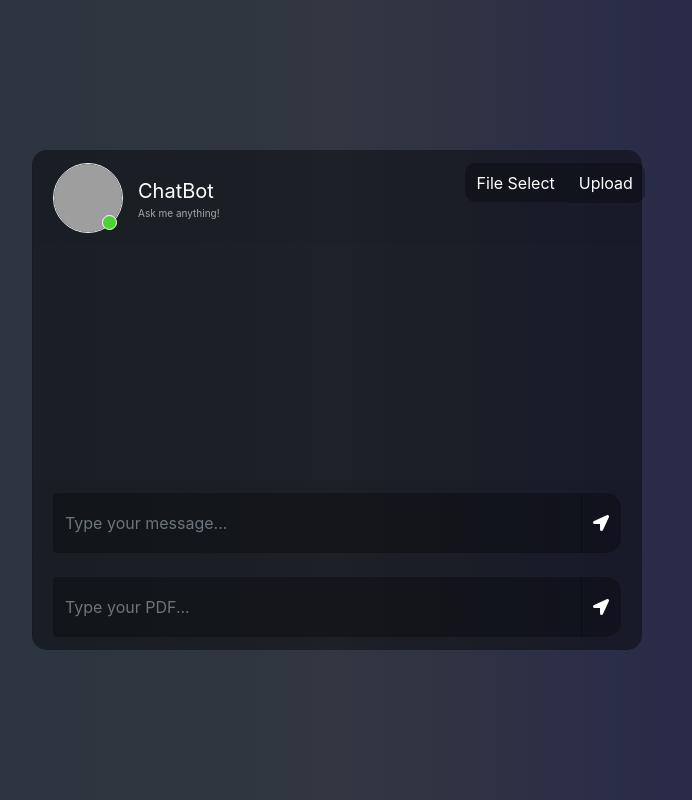
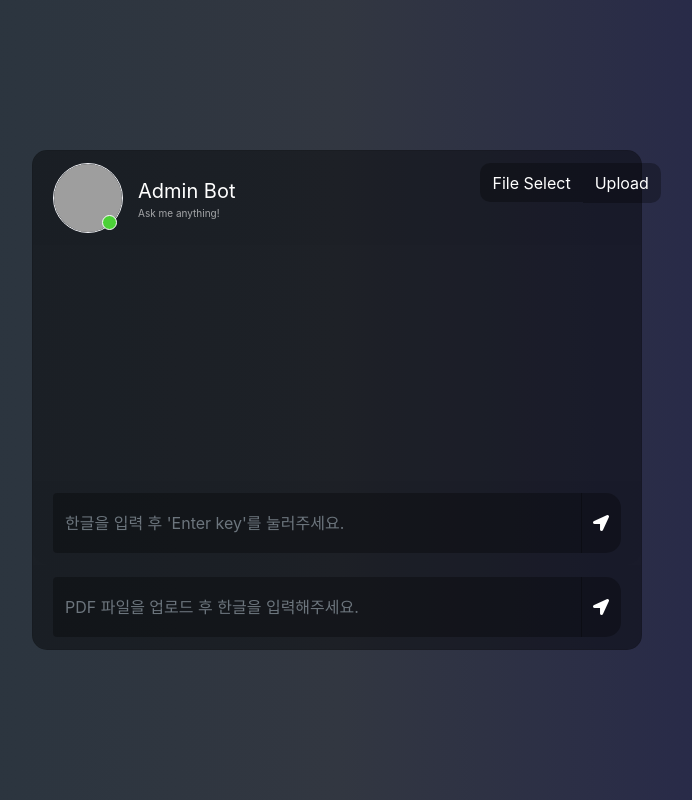
Before and after one commit to DONGWEONSHIN/llm_is_all_you_need, a Flask app: page /admin in a window 1280 px wide. Shown: the whole page, without its empty margins (303-995 px from the left). Run offline with Flask 3, Linux system fonts and the light colour scheme; some libraries are stand-ins or nearby versions; grey boxes are pictures that could not be loaded.

Commit message:
UI UX fix and prompt tuning

```diff
--- a/static/chat.js
+++ b/static/chat.js
@@ -67,7 +67,7 @@
           type: "POST",
           url: "/chat",                             //  /chat /chatWithPdf
       }).done(function(data) {                      // .done 서버로부터 응답이 성공적으로 도착하면 실행되는 함수
-          var botHtml = '<div class="d-flex justify-content-start mb-4"><div class="img_cont_msg"><img src="https://i.ibb.co/fSNP7Rz/icons8-chatgpt-512.png" class="rounded-circle user_img_msg"></div><div class="msg_cotainer">' + data + '<span class="msg_time">' + str_time + '</span></div></div>';
+          var botHtml = '<div class="d-flex justify-content-start mb-4"><div class="img_cont_msg"><img src="https://i.ibb.co/cYpQYRX/sesac-logo.png" class="rounded-circle user_img_msg"></div><div class="msg_cotainer">' + data + '<span class="msg_time">' + str_time + '</span></div></div>';
           $("#messageFormeight").append($.parseHTML(botHtml));    // #messageFormeight에 botHtml을 추가
       });                                                         // parseHTML은 문자열로 표현된 HTML을 DOM요소로 변환 -> 변환된 Html 요소를 #messageFormeight에 추가
       event.preventDefault();                       // form 태그는 기본적으로 페이지 새로고침을 하지만 이것을 방지
@@ -123,7 +123,7 @@
           type: "POST",
           url: "/chatWithPdf",
       }).done(function(data) {
-          var botHtml = '<div class="d-flex justify-content-start mb-4"><div class="img_cont_msg"><img src="https://i.ibb.co/fSNP7Rz/icons8-chatgpt-512.png" class="rounded-circle user_img_msg"></div><div class="msg_cotainer">' + data + '<span class="msg_time">' + str_time + '</span></div></div>';
+          var botHtml = '<div class="d-flex justify-content-start mb-4"><div class="img_cont_msg"><img src="https://i.ibb.co/R9Wpxpk/circular-chungjahyanngro.png" class="rounded-circle user_img_msg"></div><div class="msg_cotainer">' + data + '<span class="msg_time">' + str_time + '</span></div></div>';
           $("#messageFormeight").append($.parseHTML(botHtml));
       });
       event.preventDefault();
@@ -151,7 +151,7 @@
           type: "POST",
           url: "/chatWithPdf",
       }).done(function(data) {
-          var botHtml = '<div class="d-flex justify-content-start mb-4"><div class="img_cont_msg"><img src="https://i.ibb.co/fSNP7Rz/icons8-chatgpt-512.png" class="rounded-circle user_img_msg"></div><div class="msg_cotainer">' + data + '<span class="msg_time">' + str_time + '</span></div></div>';
+          var botHtml = '<div class="d-flex justify-content-start mb-4"><div class="img_cont_msg"><img src="https://i.ibb.co/RG8HdcZ/picture11.png" class="rounded-circle user_img_msg"></div><div class="msg_cotainer">' + data + '<span class="msg_time">' + str_time + '</span></div></div>';
           $("#messageFormeight").append($.parseHTML(botHtml));
       });
       event.preventDefault();
--- a/templates/admin.html
+++ b/templates/admin.html
@@ -18,11 +18,11 @@
 						<div class="card-header msg_head">
 							<div class="d-flex bd-highlight">
 								<div class="img_cont">
-									<img src="https://i.ibb.co/fSNP7Rz/icons8-chatgpt-512.png" class="rounded-circle user_img">
+									<img src="https://i.ibb.co/cYpQYRX/sesac-logo.png" class="rounded-circle user_img" onclick="main()">
 									<span class="online_icon"></span>
 								</div>
 								<div class="user_info">
-									<span>ChatBot</span>
+									<span>Admin Bot</span>
 									<p>Ask me anything!</p>
 								</div>
 								<!-- upload button 추가 부분-->
@@ -42,7 +42,7 @@
 						</div>
 						<div id="block-pdf" class="card-footer" style="display:block"> <!--style="display:block"-->
 							<form id="messageArea" class="input-group">
-                                <input type="text" id="text" name="msg" placeholder="Type your message..." autocomplete="off" class="form-control type_msg" required/>
+                                <input type="text" id="text" name="msg" placeholder="한글을 입력 후 'Enter key'를 눌러주세요." autocomplete="off" class="form-control type_msg" required/>
 								<div class="input-group-append">
 									<button type="submit" id="send" class="input-group-text send_btn"><i class="fas fa-location-arrow"></i></button>
 								</div>
@@ -50,7 +50,7 @@
 						</div>
 						<div id="none-pdf" class="card-footer" style="display:block"> <!--style="display:none"-->
 							<form id="messageAreaPdf" class="input-group">
-                                <input type="text" id="text" name="msg" placeholder="Type your PDF..." autocomplete="off" class="form-control type_msg" required/>
+                                <input type="text" id="text" name="msg" placeholder="PDF 파일을 업로드 후 한글을 입력해주세요." autocomplete="off" class="form-control type_msg" required/>
 								<div class="input-group-append">
 									<button type="submit" id="send" class="input-group-text send_btn"><i class="fas fa-location-arrow"></i></button>
 								</div>
--- a/templates/diffusion.html
+++ b/templates/diffusion.html
@@ -21,8 +21,7 @@
 						<div class="card-header msg_head">
 							<div class="d-flex bd-highlight">
 								<div class="img_cont">
-									<img src="https://i.ibb.co/RG8HdcZ/picture11.png" class="rounded-circle user_img" onclick="main()" class="btn"/>
-
+									<img src="https://i.ibb.co/RG8HdcZ/picture11.png" class="rounded-circle user_img" onclick="main()"/>
 									<!-- <span class="online_icon"></span> -->
 								</div>
 								<div class="user_info">
@@ -42,7 +41,7 @@
 						</div>
 						<div class="card-footer">
 							<form id="messageAreaDiffusion" class="input-group">
-                                <input type="text" id="text" name="msg" placeholder="한글로 입력 후 'Enter Key'를 눌러주세요." autocomplete="off" class="form-control type_msg" required/>
+                                <input type="text" id="text" name="msg" placeholder="한글을 입력 후 'Enter Key'를 눌러주세요." autocomplete="off" class="form-control type_msg" required/>
 								<div class="input-group-append">
 									<button type="submit" id="send" class="input-group-text send_btn"><i class="fas fa-location-arrow"></i></button>
 								</div>
--- a/templates/museum.html
+++ b/templates/museum.html
@@ -21,7 +21,7 @@
 						<div class="card-header msg_head">
 							<div class="d-flex bd-highlight">
 								<div class="img_cont">
-									<img src="https://i.ibb.co/R9Wpxpk/circular-chungjahyanngro.png" class="rounded-circle user_img" onclick="main()" class="btn"/>
+									<img src="https://i.ibb.co/R9Wpxpk/circular-chungjahyanngro.png" class="rounded-circle user_img" onclick="main()"/>
 									<!-- <span class="online_icon"></span> -->
 								</div>
 								<div class="user_info">
@@ -42,7 +42,7 @@
 						</div>
 						<div class="card-footer">
 							<form id="messageAreaMuseum" class="input-group">
-                                <input type="text" id="text" name="msg" placeholder="한글로 입력 후 'Enter Key'를 눌러주세요." autocomplete="off" class="form-control type_msg" required/>
+                                <input type="text" id="text" name="msg" placeholder="한글을 입력 후 'Enter Key'를 눌러주세요." autocomplete="off" class="form-control type_msg" required/>
 								<div class="input-group-append">
 									<button type="submit" id="send" class="input-group-text send_btn"><i class="fas fa-location-arrow"></i></button>
 								</div>
```
